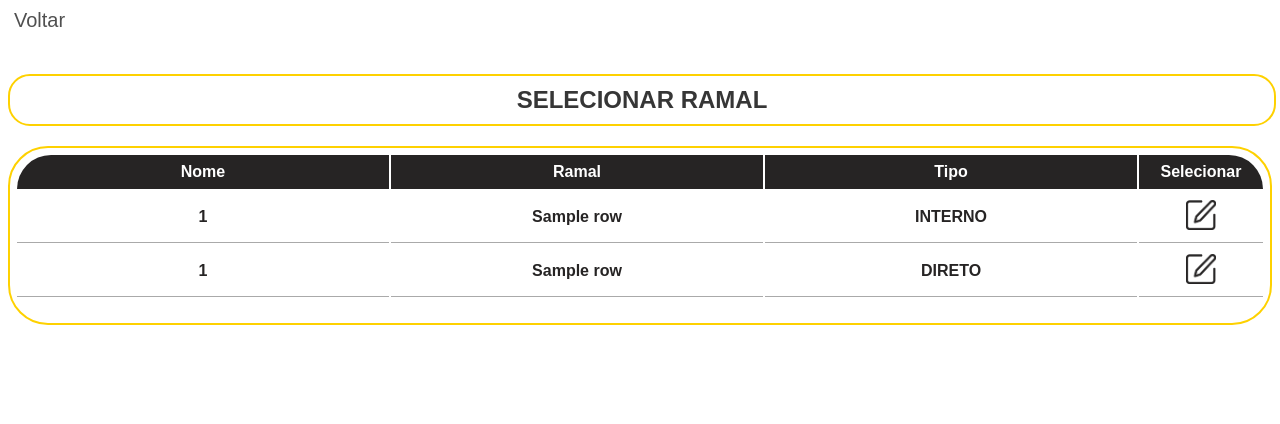
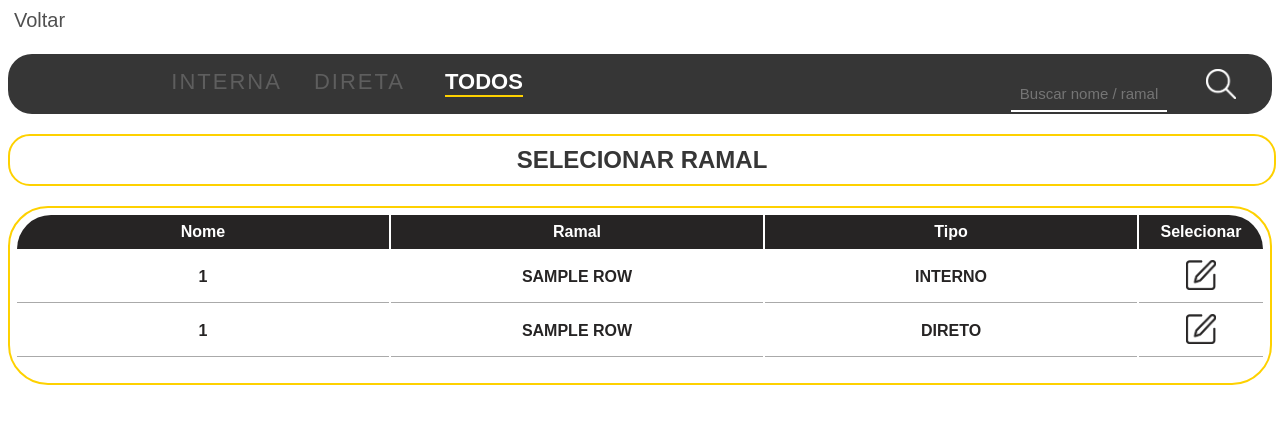
Before and after one commit to AndreLacerdaTI/AgendaFlask, a Flask app: template Agenda MG/templates/search_select.html in a window 1280 px wide. Shown: the top 424 px of the page. Run offline with Flask 3, Linux system fonts and the light colour scheme; the template is opened without the code that fills it: most values are stand-ins (such as "Sample title", 1, 10 or a date in 2020).

Commit message:
Editar em tabela e adicionado opção setor no banco de dados

```diff
--- a/Agenda MG/app.py
+++ b/Agenda MG/app.py
@@ -35,8 +35,11 @@ def paginaCadastro():
 # Cadastrando Ramal Direto
 @app.route('/cadastrarDireto', methods=['POST'])
 def cadastrarDireto():
-    nome = request.form['nome']
+    nome_form = request.form['nome']
+    nome_minusculo = nome_form.lower()
+    nome = nome_minusculo
     ramal = int(request.form['ramal'])
+    setor = request.form['setor']
     # Verificando se existe o ramal
     import sqlite3
     conexao = sqlite3.connect('agenda.db')
@@ -61,12 +64,12 @@ def cadastrarDireto():
     if (validador==0):
         conexao = sqlite3.connect('agenda.db')
         c = conexao.cursor()
-        c.execute("INSERT INTO agendaDireta (nome, ramal) VALUES (?, ?)", (nome, ramal))
+        c.execute("INSERT INTO agendaDireta (nome, ramal, setor) VALUES (?, ?, ?)", (nome, ramal, setor))
 
         conexao.commit()
         conexao.close()
 
-        retorno = 'Ramal Direto: '+str(ramal)+' - '+nome+' \ncadastrado com sucesso!'
+        retorno = 'Ramal Direto: '+str(ramal)+' - '+nome+' - '+setor+' \ncadastrado com sucesso!'
 
         #return f'Obrigado, {nome}, nós entraremos em contato em breve no email {ramal}.'
         #textoRetorno = 'Ramal '+ramal+'-'+nome+' cadastrado com sucesso!'
@@ -78,8 +81,11 @@ def cadastrarDireto():
 @app.route('/cadastrar', methods=['POST'])
 def cadastrar():
     import sqlite3
-    nome = request.form['nome']
+    nome_form = request.form['nome']
+    nome_minusculo = nome_form.lower()
+    nome = nome_minusculo
     ramal = int(request.form['ramal'])
+    setor = request.form['setor']
     # Verificando se existe o ramal
     conexao = sqlite3.connect('agenda.db')
     c = conexao.cursor()
@@ -103,12 +109,12 @@ def cadastrar():
     if (validador==0):
         conexao = sqlite3.connect('agenda.db')
         c = conexao.cursor()
-        c.execute("INSERT INTO agendaInterna (nome, ramal) VALUES (?, ?)", (nome, ramal))
+        c.execute("INSERT INTO agendaInterna (nome, ramal, setor) VALUES (?, ?, ?)", (nome, ramal, setor))
 
         conexao.commit()
         conexao.close()
 
-        retorno = 'Ramal Interno: '+str(ramal)+' - '+nome+' \ncadastrado com sucesso!'
+        retorno = 'Ramal Interno: '+str(ramal)+' - '+nome+' - '+setor+' \ncadastrado com sucesso!'
 
         #return f'Obrigado, {nome}, nós entraremos em contato em breve no email {ramal}.'
         #textoRetorno = 'Ramal '+ramal+'-'+nome+' cadastrado com sucesso!'
@@ -139,7 +145,8 @@ def search():
     if request.method == 'POST':
         # Get the search term from the form data
         busca_term = request.form['busca_term']
-        nome = busca_term
+        nome_minusculo = busca_term.lower()
+        nome = nome_minusculo
         if eh_int(busca_term):
             ramal = int(busca_term)
         else:
@@ -226,6 +233,31 @@ def search():
         return render_template('search_select.html', rows=listaRamaisI, rows2=listaRamaisD)
     return render_template('search_select.html')
 
+
+@app.route('/search_select',  methods=['POST'])
+def search_select():
+    import sqlite3
+    conexao = sqlite3.connect('agenda.db')
+    c = conexao.cursor()
+    c.execute('SELECT nome, ramal FROM agendaInterna')
+    ramais = c.fetchall()
+
+    listaRamaisI = []
+    listaRamaisD = []
+    tipos = []
+    for i in ramais:
+        tipos.append('interno')
+        listaRamaisI.append(i)
+
+    c.execute('SELECT nome, ramal FROM agendaDireta')
+    ramais = c.fetchall()
+    conexao.close()
+    for i in ramais:
+        tipos.append('direto')
+        listaRamaisI.append(i)
+    return render_template('search_select.html', rows=listaRamaisI, rows2=listaRamaisD)
+
+
 @app.route('/search_results_table',  methods=['POST'])
 def search_results_table():
     dados = request.form['editar']
@@ -286,6 +318,7 @@ def salvar_alteracao():
 
             retorno = 'Ramal Direto: '+str(ramal)+' - '+nome+' excluido com sucesso!'
             return render_template('admin.html', mensagemRetorno=retorno)
+        return render_template('admin.html', mensagemRetorno='Erro: conflito interno')
 @app.route('/abrirAgenda', methods=['POST'])
 def abrirAgenda():
     # Importando agenda interna
--- a/Agenda MG/static/css/styleEdit.css
+++ b/Agenda MG/static/css/styleEdit.css
@@ -78,7 +78,7 @@ h3 {
 
 .login {
     position: relative;
-    height: 405px;
+    height: 460px;
     width: 405px;
     margin: auto;
     padding: 60px 60px;
@@ -137,6 +137,7 @@ input{
     transition: all 0.5s ease-in-out;
     font-family: 'Montserrat', sans-serif;
     text-align: center;
+    text-transform: uppercase;
 }
 .input-disabled{
     width: 40%;
--- a/Agenda MG/static/css/styleSearch.css
+++ b/Agenda MG/static/css/styleSearch.css
@@ -242,6 +242,7 @@ Pagina inicial
         border-bottom: 1px solid #aaaaaa;
         padding: 8px;
         transition: 5s;
+        text-transform: uppercase;
     }
 
     tr:hover {
--- a/Agenda MG/templates/admin.html
+++ b/Agenda MG/templates/admin.html
@@ -21,7 +21,7 @@
         <form method="post" action="{{ url_for('paginaCadastro') }}">
             <button type="submit" class="botao-cadastrar">Cadastrar ramal</button>
         </form><br>
-        <form method="post" action="{{ url_for('search_term') }}">
+        <form method="post" action="{{ url_for('search_select') }}">
             <button type="submit" class="botao-cadastrar">Editar ramal</button>
         </form><br>
         <form method="post" action="{{ url_for('abrirAgenda') }}">
--- a/Agenda MG/templates/cadastrar.html
+++ b/Agenda MG/templates/cadastrar.html
@@ -19,9 +19,11 @@
         </form>
         <form method="post" action="{{ url_for('cadastrar') }}">
             <label for="nome">Nome</label>
-            <input type="text" id="nome" name="nome" required><br><br>
+            <input type="text" id="nome" name="nome" autocomplete="off" required><br><br>
             <label for="ramal">Ramal</label>
-            <input type="ramal" id="ramal" name="ramal" required><br><br>
+            <input type="ramal" id="ramal" name="ramal" autocomplete="off" required><br><br>
+            <label for="setor">Setor</label>
+            <input type="setor" id="setor" name="setor" required><br><br>
             <button type="submit" class="botao-cadastrar">CADASTRAR</button>
         </form>
         {% if mensagemRetorno %}
--- a/Agenda MG/templates/cadastrarDireto.html
+++ b/Agenda MG/templates/cadastrarDireto.html
@@ -19,9 +19,11 @@
         <h2 class="active"> DIRETO </h2>
         <form method="post" action="{{ url_for('cadastrarDireto') }}">
             <label for="nome">Nome</label>
-            <input type="text" id="nome" name="nome" required><br><br>
+            <input type="text" id="nome" name="nome" autocomplete="off" required><br><br>
             <label for="ramal">Ramal</label>
-            <input type="ramal" id="ramal" name="ramal" required><br><br>
+            <input type="ramal" id="ramal" name="ramal" autocomplete="off" required><br><br>
+            <label for="setor">Setor</label>
+            <input type="setor" id="setor" name="setor" autocomplete="off" required><br><br>
             <button type="submit" class="botao-cadastrar">CADASTRAR</button>
         </form>
         {% if mensagemRetorno %}
--- a/Agenda MG/templates/index.html
+++ b/Agenda MG/templates/index.html
@@ -34,6 +34,7 @@
   <center><img class="logo" src="{{ url_for('static', filename='images/ai.png') }}"></center>
   <div class="menu">
     <div class="menu-esquerda">
+      <h1 class="espaco-botao">&nbsp</h1>
       <h1 class="botao-atual">Home</h1>
       <form class="menu-botoes" method="post" action="{{ url_for('abrirAgenda') }}">
           <button class="menu-botoes">Agenda</button>
--- a/Agenda MG/templates/search_form.html
+++ b/Agenda MG/templates/search_form.html
@@ -18,6 +18,10 @@
             <input type="text" placeholder="Digite o nome ou ramal" name="busca_term" id="busca_term"><br>
             <button type="submit" class="botao-cadastrar">Buscar</button>
         </form>
+        <br><br>
+        <form method="post" action="{{ url_for('search_select') }}">
+            <button type="submit" class="botao-cadastrar">Selecionar na tabela</button>
+        </form>
     </div>
 </body>
 </html>
--- a/Agenda MG/templates/search_select.html
+++ b/Agenda MG/templates/search_select.html
@@ -10,6 +10,23 @@
         <button class="voltar-agenda">Voltar</button>
     </form>
     <h1></h1>
+    <div class="menu-esquerda" id="esconder">
+        <h1 class="espaco-botao">&nbsp</h1>
+        <form class="menu-botoes" method="post" name="tipo_filtro" action="{{ url_for('filtrarAgenda') }}">
+            <button class="menu-botoes">Interna</button>
+            <button class="menu-botoes">Direta</button>
+        </form>
+        <h1 class="botao-atual">Todos</h1>
+    </div>
+    <div class="menu-direita" id="esconder">
+        <!-- Pesquisar / filtrar -->
+        <form class="menu-form" method="post" action="{{ url_for('filtrarAgenda') }}">
+            <input class="menu-input" autocomplete=off placeholder="Buscar nome / ramal" type="text" id="pesquisar" name="pesquisar">
+            <button class="menu-botoes-direita">
+                <img class="icone-botao" src="{{ url_for('static', filename='images/icone-pesquisa.png') }}">
+            </button>
+        </form>
+    </div>
     <h2 class="titulo-interno">Selecionar ramal</h2>
     <table class="tebela-interno">
         <thead>
```
Also changed, not shown: Agenda MG/static/css/style.css (+5 -4 lines), Agenda MG/templates/table.html (+8 -1 lines), Agenda MG/agenda - Copia.db (added), Agenda MG/agenda.db, Agenda MG/static/images/Banners/Ligação externa com telefone IP.png (added).
